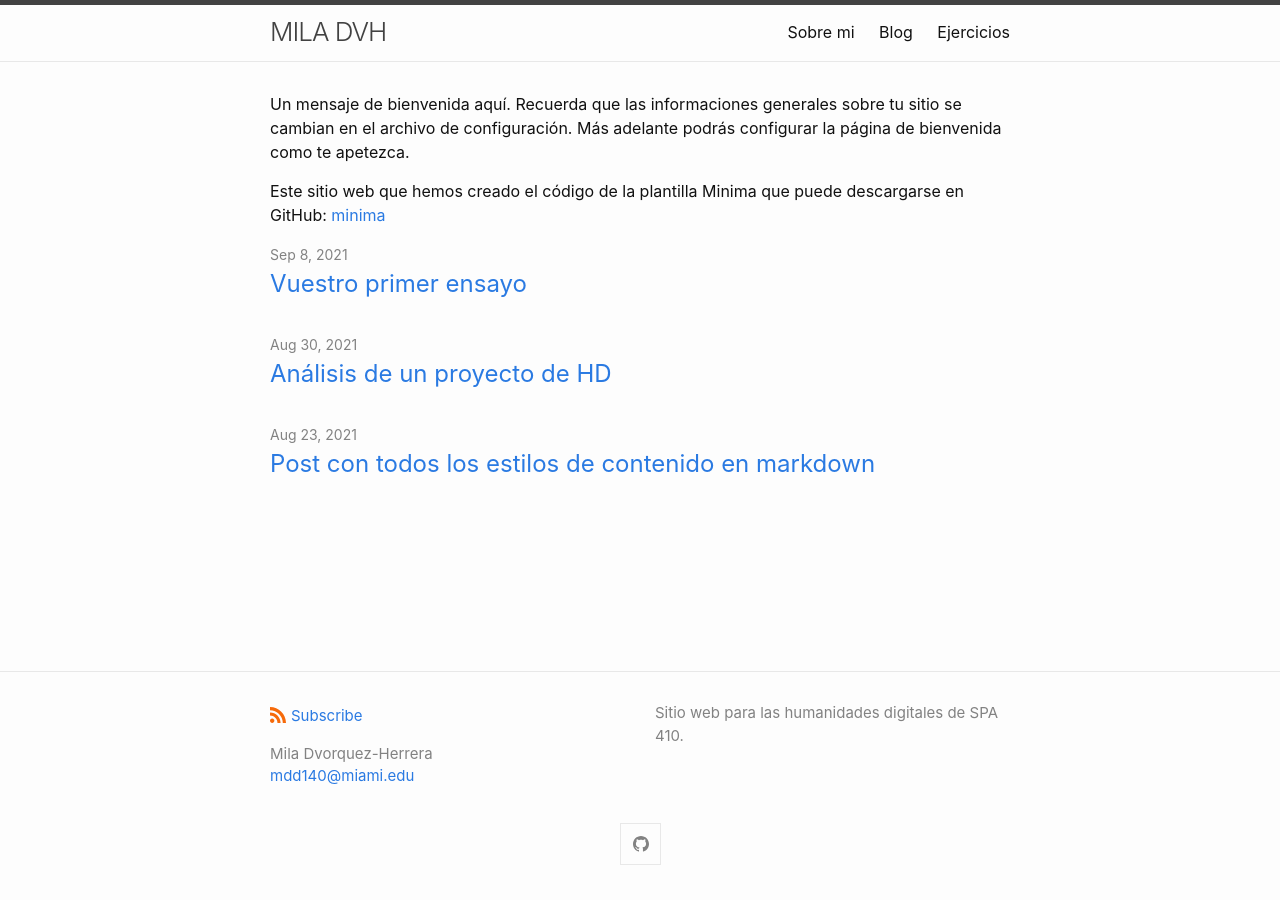
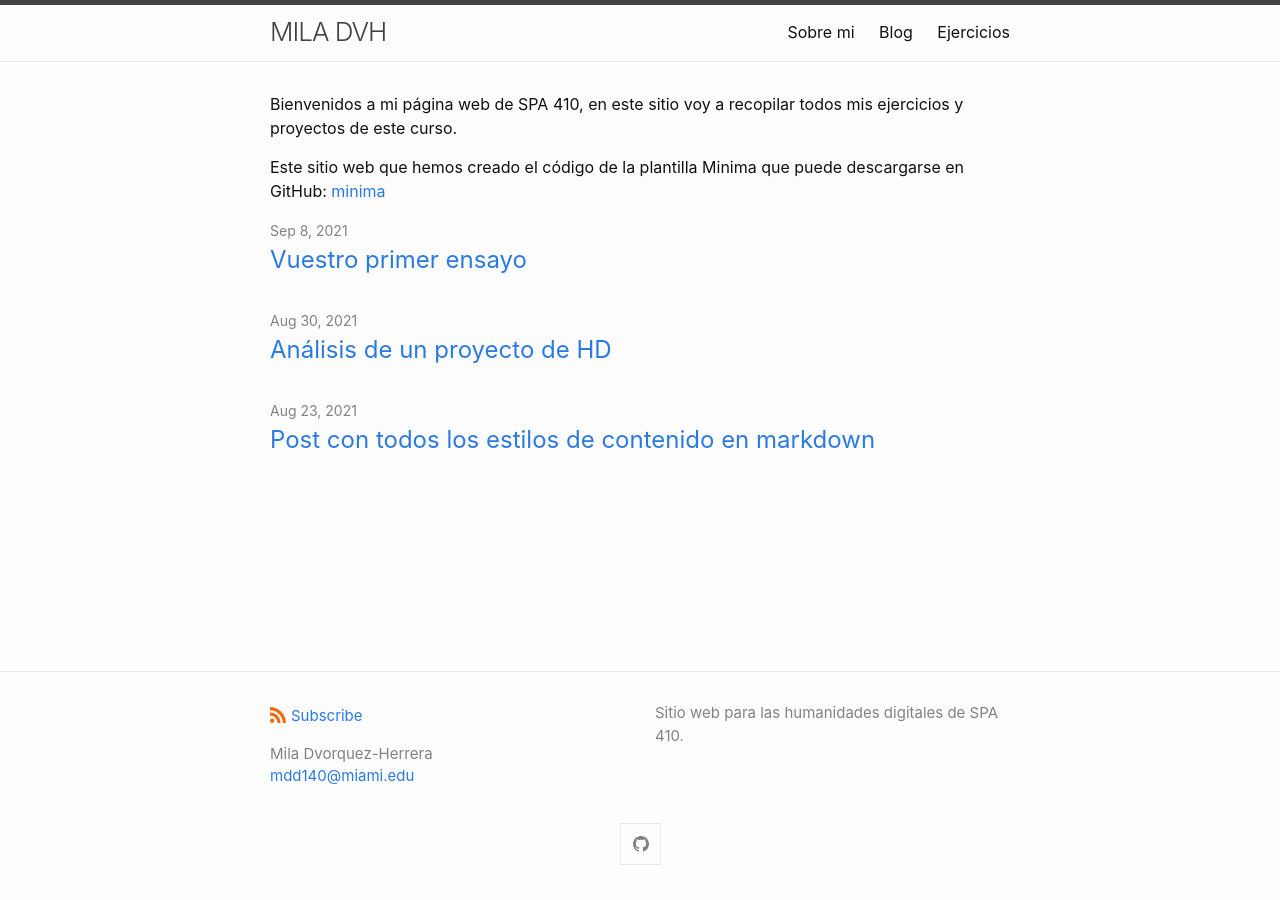
Before and after one commit to miladvh/miladvh.github.io, a Jekyll site: the page built from index.md, in a window 1280 px wide. Built offline with Jekyll 4.4.1, drawn with Linux system fonts in a browser that asks for light colours.

Commit message:
Update index.md

```diff
--- a/index.md
+++ b/index.md
@@ -8,6 +8,6 @@
 layout: home
 ---
 
-Un mensaje de bienvenida aquí. Recuerda que las informaciones generales sobre tu sitio se cambian en el archivo de configuración. Más adelante podrás configurar la página de bienvenida como te apetezca.
+Bienvenidos a mi página web de SPA 410, en este sitio voy a recopilar todos mis ejercicios y proyectos de este curso.
 
 Este sitio web que hemos creado el código de la plantilla Minima que puede descargarse en GitHub: [minima](https://github.com/jekyll/minima)
```
